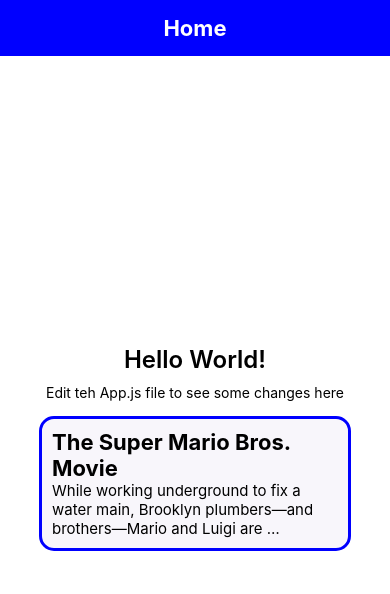
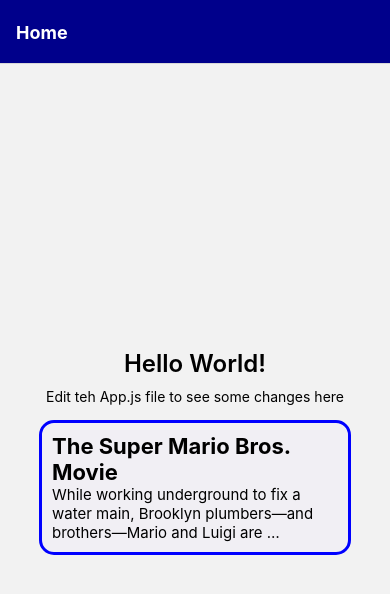
Before and after one commit to TiagoLeles-dev/react-native-base, a React Native app in the folder Movies/: screen / in a window 390 px wide. Shown: the top 594 px of the page. Built offline with nearby package versions, Linux system fonts and the light colour scheme; grey boxes are pictures that could not be loaded.

Commit message:
navigation install an configuration

```diff
--- a/Movies/App.js
+++ b/Movies/App.js
@@ -1,47 +1,15 @@
-/**
- * Sample React Native App
- * https://github.com/facebook/react-native
- *
- * @format
- * @flow strict-local
- */
-
 import React from 'react';
-import {SafeAreaView, StyleSheet, Text, View} from 'react-native';
-import {Header} from './src/components/Header';
-import {MovieCard} from './src/components/MovieCard';
-
-const movieData = {
-  title: 'The Super Mario Bros. Movie',
-  image: 'https://image.tmdb.org/t/p/original/qNBAXBIQlnOThrVvA6mA2B5ggV6.jpg',
-  details:
-    'While working underground to fix a water main, Brooklyn plumbers—and brothers—Mario and Luigi are transported down a mysterious pipe and wander into a magical new world. But when the brothers are separated, Mario embarks on an epic quest to find Luigi.',
-};
+import {NavigationContainer} from '@react-navigation/native';
+import {MainStackNavigator} from './src/navigation/StackNavigator';
 
 const App = () => {
   return (
-    <SafeAreaView style={styles.centerContainer}>
-      <Header />
-      <View style={styles.centerContainer}>
-        <Text style={styles.sectionTitle}>Hello World!</Text>
-        <Text>Edit teh App.js file to see some changes here</Text>
-        <MovieCard movie={movieData} />
-      </View>
-    </SafeAreaView>
+    <>
+      <NavigationContainer>
+        <MainStackNavigator />
+      </NavigationContainer>
+    </>
   );
 };
 
-const styles = StyleSheet.create({
-  centerContainer: {
-    flex: 1,
-    justifyContent: 'center',
-    alignItems: 'center',
-  },
-  sectionTitle: {
-    fontSize: 24,
-    fontWeight: '600',
-    padding: 10,
-  },
-});
-
 export default App;
--- a/Movies/index.js
+++ b/Movies/index.js
@@ -1,7 +1,7 @@
 /**
  * @format
  */
-
+import 'react-native-gesture-handler';
 import {AppRegistry} from 'react-native';
 import App from './App';
 import {name as appName} from './app.json';
--- /dev/null
+++ b/Movies/src/navigation/StackNavigator.js
@@ -0,0 +1,40 @@
+import React from 'react';
+import {createStackNavigator} from '@react-navigation/stack';
+
+import {HomeScreen} from '../screens/Home';
+
+const Stack = createStackNavigator();
+
+const headerOptions = {
+  headerStyle: {
+    backgroundColor: 'darkblue',
+  },
+  headerTintColor: 'white',
+  headerTitleStyle: {
+    fontWeight: 'bold',
+  },
+};
+
+const MainStackNavigator = () => {
+  return (
+    <Stack.Navigator screenOptions={headerOptions}>
+      <Stack.Screen
+        name="Home"
+        component={HomeScreen}
+        options={{headerShown: true}}
+      />
+      {/* <Stack.Screen
+        name="CreateAccountScreen"
+        component={CreateAccountScreen}
+        options={{headerShown: false}}
+      />
+      <Stack.Screen
+        name="LoginScreen"
+        component={LoginScreen}
+        options={{headerShown: false}}
+      /> */}
+    </Stack.Navigator>
+  );
+};
+
+export {MainStackNavigator};
--- /dev/null
+++ b/Movies/src/screens/Home.js
@@ -0,0 +1,36 @@
+import React from 'react';
+import {StatusBar, StyleSheet, Text, View} from 'react-native';
+import {MovieCard} from '../components/MovieCard';
+
+const movieData = {
+  title: 'The Super Mario Bros. Movie',
+  image: 'https://image.tmdb.org/t/p/original/qNBAXBIQlnOThrVvA6mA2B5ggV6.jpg',
+  details:
+    'While working underground to fix a water main, Brooklyn plumbers—and brothers—Mario and Luigi are transported down a mysterious pipe and wander into a magical new world. But when the brothers are separated, Mario embarks on an epic quest to find Luigi.',
+};
+
+export const HomeScreen = () => {
+  return (
+    <View style={styles.centerContainer}>
+      <StatusBar barStyle="light-content" />
+      <View style={styles.centerContainer}>
+        <Text style={styles.sectionTitle}>Hello World!</Text>
+        <Text>Edit teh App.js file to see some changes here</Text>
+        <MovieCard movie={movieData} />
+      </View>
+    </View>
+  );
+};
+
+const styles = StyleSheet.create({
+  centerContainer: {
+    flex: 1,
+    justifyContent: 'center',
+    alignItems: 'center',
+  },
+  sectionTitle: {
+    fontSize: 24,
+    fontWeight: '600',
+    padding: 10,
+  },
+});
```
Also changed, not shown: Movies/package.json (+6 -1 lines), 4 other files (tests, documents, lock files or other folders).
